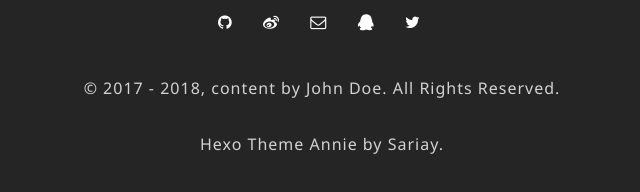
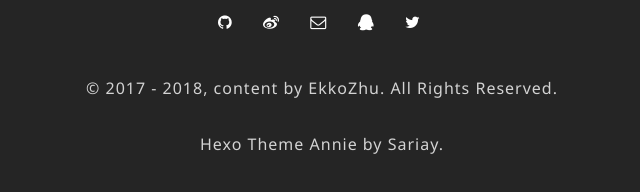
Before and after one commit to EkkoZhu/EkkoZhu.github.io, a plain HTML site: page archives/index.html in a window 1280 px wide. Shown: the part 1570-1762 px from the top of the page, 318-958 px from the left. Drawn offline with Linux system fonts and the light colour scheme.

Commit message:
Site updated: 2018-11-21 22:35:44

```diff
--- a/archives/index.html
+++ b/archives/index.html
@@ -15,7 +15,7 @@
 	<meta http-equiv="X-UA-Compatible" content="IE=edge">
 	<meta name="apple-mobile-web-app-title" content="Amaze UI">
 	<meta name="viewport" content="width=device-width, initial-scale=1, maximum-scale=1.0, user-scalable=no">
-    <meta name="author" content="John Doe">
+    <meta name="author" content="EkkoZhu">
     <meta name="keywords" content="">
     <meta name="description" content="我的博客">
    	<!-- css -->
@@ -224,7 +224,7 @@
 	<div class="blog-text-center">
 		<div class="theme-annie-copyright">
 
-				&copy; 2017 - 2018, content by John Doe. All Rights Reserved.
+				&copy; 2017 - 2018, content by EkkoZhu. All Rights Reserved.
 
 		</div>
 	</div>
```
Also changed, not shown: 2018/11/21/hello-world/index.html (+2 -2 lines), archives/2018/11/index.html (+2 -2 lines), archives/2018/index.html (+2 -2 lines), index.html (+3 -3 lines).
